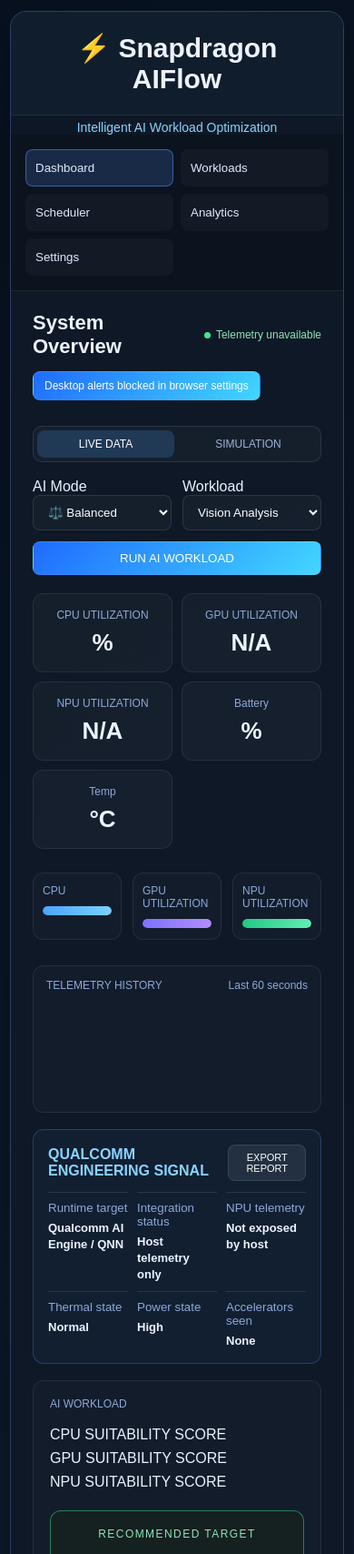
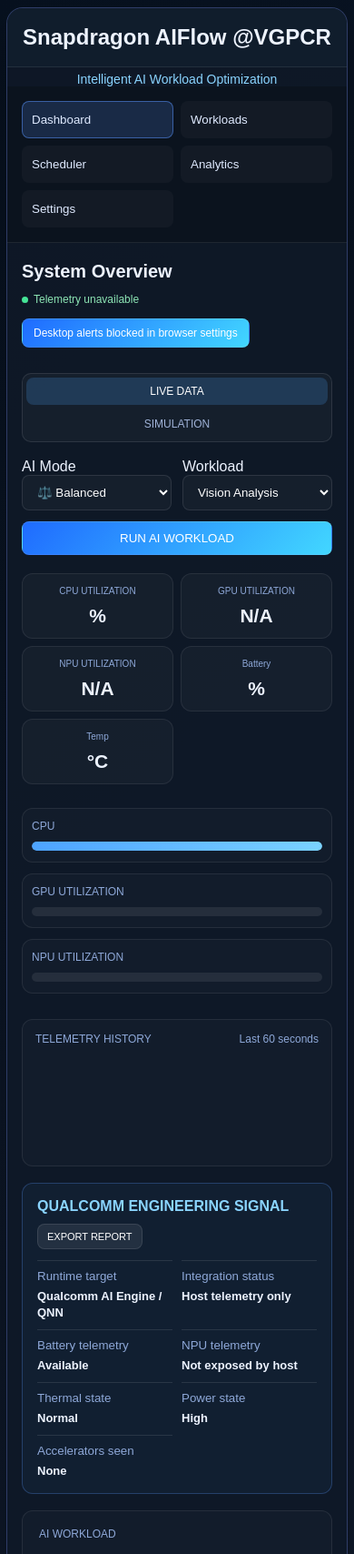
Before and after one commit to vgpcr2005-collab/-Snapdragon-AI-Flow, a FastAPI app: template templates/index.html in a window 390 px wide. Shown: the top 1708 px of the page at 91% size. Run offline with FastAPI, Linux system fonts and the light colour scheme; the template is opened without the code that fills it, so the values that code supplies are empty.

Commit message:
Update project

```diff
--- a/main.py
+++ b/main.py
@@ -1,8 +1,5 @@
-import json
 import os
 import platform
-import subprocess
-import time
 
 import psutil
 from fastapi import FastAPI, HTTPException, Query, Request
@@ -26,33 +23,19 @@ WORKLOADS = {
     "summarization": {"label": "Document Summarization", "type": "text", "complexity": "low", "latency": 420},
 }
 
-_battery_cache = {"value": None, "expires_at": 0.0}
-
-
 def read_windows_battery():
-    now = time.monotonic()
-    if now < _battery_cache["expires_at"]:
-        return _battery_cache["value"]
     try:
-        out = subprocess.check_output(
-            ["powershell", "-NoProfile", "-Command", "(Get-CimInstance -ClassName Win32_Battery | Select-Object -ExpandProperty EstimatedChargeRemaining -ErrorAction SilentlyContinue | Select-Object -First 1)"],
-            text=True,
-            stderr=subprocess.DEVNULL,
-        )
-        cleaned = out.strip()
-        if cleaned and cleaned.isdigit():
-            value = max(0, min(100, int(cleaned)))
-            _battery_cache.update(value=value, expires_at=now + 30)
-            return value
+        battery = psutil.sensors_battery()
+        if battery is not None and battery.percent is not None:
+            return round(battery.percent)
     except Exception:
         pass
-    _battery_cache.update(value=None, expires_at=now + 30)
     return None
 
 
 def read_windows_cpu_usage():
     try:
-        return int(psutil.cpu_percent(interval=0.1))
+        return round(psutil.cpu_percent(interval=1.0))
     except Exception:
         return 0
 
@@ -65,7 +48,7 @@ def read_temperature():
             return int(round(max(readings))), "sensor"
     except (AttributeError, OSError):
         pass
-    return None, "estimated"
+    return None, "unavailable"
 
 
 def read_system_metrics_details():
@@ -73,35 +56,39 @@ def read_system_metrics_details():
     battery_override = os.environ.get("AI_FLOW_BATTERY")
     temp_override = os.environ.get("AI_FLOW_TEMP")
 
-    cpu = int(cpu_override) if cpu_override and cpu_override.isdigit() else int(psutil.cpu_percent(interval=0.1))
+    cpu = int(cpu_override) if cpu_override and cpu_override.isdigit() else read_windows_cpu_usage()
 
     if platform.system() == "Windows":
         battery = read_windows_battery()
     else:
-        battery = psutil.sensors_battery().percent if psutil.sensors_battery() else None
+        battery_reading = psutil.sensors_battery()
+        battery = round(battery_reading.percent) if battery_reading and battery_reading.percent is not None else None
+    battery_source = "sensor" if battery is not None else "unavailable"
 
     if battery_override and battery_override.isdigit():
-        battery = int(battery_override)
+        battery = max(0, min(100, int(battery_override)))
+        battery_source = "override"
 
     if temp_override and temp_override.isdigit():
         temperature, temperature_source = int(temp_override), "override"
     else:
         temperature, temperature_source = read_temperature()
-        if temperature is None:
-            temperature = max(30, min(90, int(cpu * 0.6) + 30))
 
     gpu = 0
     npu = 0
 
-    if battery is None:
-        battery = 68
-
-    metrics = SystemMetrics(cpu=int(cpu), gpu=gpu, npu=npu, battery=int(battery), temperature=int(temperature))
-    return metrics, temperature_source
+    metrics = SystemMetrics(
+        cpu=max(0, min(100, int(cpu))),
+        gpu=gpu,
+        npu=npu,
+        battery=max(0, min(100, int(battery))) if battery is not None else None,
+        temperature=int(temperature) if temperature is not None else None,
+    )
+    return metrics, temperature_source, battery_source
 
 
 def read_system_metrics():
-    metrics, _ = read_system_metrics_details()
+    metrics, _, _ = read_system_metrics_details()
     return metrics
 
 
@@ -120,10 +107,11 @@ def build_workload(name: str = "Vision Analysis", workload_type: str = "vision",
 
 def make_response(workload_key: str = "vision", mode: str = "balanced", source: str = "live"):
     workload_config = WORKLOADS.get(workload_key, WORKLOADS["vision"])
-    metrics, temperature_source = read_system_metrics_details()
+    metrics, temperature_source, battery_source = read_system_metrics_details()
     if source == "simulation":
         metrics = SystemMetrics(cpu=24, gpu=38, npu=18, battery=71, temperature=43)
         temperature_source = "simulation"
+        battery_source = "simulation"
     workload = build_workload(
         name=workload_config["label"],
         workload_type=workload_config["type"],
@@ -136,7 +124,7 @@ def make_response(workload_key: str = "vision", mode: str = "balanced", source:
     health = SystemMonitor().summarize(metrics)
     runtime_status = "simulation profile" if source == "simulation" else "host telemetry only"
     alerts = []
-    if metrics.temperature > 80:
+    if metrics.temperature is not None and metrics.temperature > 80:
         alerts.append({
             "type": "thermal",
             "title": "High system temperature",
@@ -170,6 +158,7 @@ def make_response(workload_key: str = "vision", mode: str = "balanced", source:
         "runtime": "Qualcomm AI Engine / QNN",
         "runtime_status": runtime_status,
         "npu_telemetry": "available" if metrics.npu > 0 else "not exposed by host",
+        "battery_source": battery_source,
         "temperature_source": temperature_source,
         "gpu_telemetry": "available" if metrics.gpu > 0 else "not exposed by host",
         "alerts": alerts,
--- a/snapdragon_aiflow/models.py
+++ b/snapdragon_aiflow/models.py
@@ -6,8 +6,8 @@ class SystemMetrics:
     cpu: int = 0
     gpu: int = 0
     npu: int = 0
-    battery: int = 0
-    temperature: int = 0
+    battery: int | None = None
+    temperature: int | None = None
 
 
 @dataclass
--- a/snapdragon_aiflow/monitor.py
+++ b/snapdragon_aiflow/monitor.py
@@ -13,8 +13,8 @@ class SystemMonitor:
             "npu": metrics.npu,
             "battery": metrics.battery,
             "temperature": metrics.temperature,
-            "thermal_state": "hot" if metrics.temperature > 80 else "warm" if metrics.temperature > 60 else "normal",
-            "power_state": "low" if metrics.battery < 25 else "balanced" if metrics.battery < 70 else "high",
+            "thermal_state": "unknown" if metrics.temperature is None else "hot" if metrics.temperature > 80 else "warm" if metrics.temperature > 60 else "normal",
+            "power_state": "unknown" if metrics.battery is None else "low" if metrics.battery < 25 else "balanced" if metrics.battery < 70 else "high",
             "available_accelerators": [
                 name for name, value in {"gpu": metrics.gpu, "npu": metrics.npu}.items() if value > 0
             ],
--- a/templates/index.html
+++ b/templates/index.html
@@ -7,12 +7,13 @@
     <style>
       body {
         margin: 0;
+        min-width: 320px;
         background: linear-gradient(135deg, #07111f, #111b2d);
         color: #edf3ff;
         font-family: Arial, sans-serif;
       }
       .container {
-        width: 780px;
+        width: min(1100px, calc(100% - 40px));
         margin: 40px auto;
         background: rgba(15, 25, 40, 0.95);
         border: 1px solid rgba(122, 148, 255, 0.3);
@@ -36,7 +37,7 @@
       }
       .main {
         display: grid;
-        grid-template-columns: 210px 1fr;
+        grid-template-columns: 210px minmax(0, 1fr);
       }
       .sidebar {
         background: rgba(10, 18, 28, 0.7);
@@ -56,6 +57,7 @@
         color: #dfeaff;
       }
       .content {
+        min-width: 0;
         padding: 22px 24px 28px;
       }
       .content-heading {
@@ -125,21 +127,22 @@
       .section-panel { color: #d8e0f2; line-height: 1.6; }
       .section-panel[hidden] { display: none; }
       .metrics {
-        display: flex;
-        justify-content: space-between;
-        gap: 20px;
+        display: grid;
+        grid-template-columns: repeat(3, minmax(0, 1fr));
+        gap: 12px;
         margin: 20px 0 26px;
       }
       .metric {
-        flex: 1;
+        min-width: 0;
+        box-sizing: border-box;
         background: rgba(255,255,255,0.03);
         border: 1px solid rgba(255,255,255,0.08);
         border-radius: 12px;
         padding: 16px 14px;
         text-align: center;
       }
-      .metric .label { color: #8ea8d8; font-size: 12px; }
-      .metric .value { font-size: 26px; font-weight: bold; margin-top: 8px; }
+      .metric .label { color: #8ea8d8; font-size: 11px; line-height: 1.4; }
+      .metric .value { font-size: 24px; font-weight: bold; margin-top: 8px; overflow-wrap: anywhere; }
       .bar-row {
         display: grid;
         grid-template-columns: repeat(3, minmax(0, 1fr));
@@ -270,13 +273,30 @@
         .sidebar { border-right: 0; border-bottom: 1px solid rgba(255,255,255,0.08); }
         .nav { display: grid; grid-template-columns: repeat(2, minmax(0, 1fr)); gap: 8px; }
         .nav-button { margin-bottom: 0; }
-        .metrics { display: grid; grid-template-columns: repeat(2, minmax(0, 1fr)); gap: 10px; }
+        .metrics { grid-template-columns: repeat(2, minmax(0, 1fr)); gap: 10px; }
+        .content { padding: 20px 16px 24px; }
+        .engineering-grid { grid-template-columns: repeat(2, minmax(0, 1fr)); }
+      }
+      @media (max-width: 520px) {
+        .container { width: calc(100% - 16px); margin: 8px auto; }
+        .header { padding: 18px 12px; font-size: 24px; }
+        .content-heading { align-items: flex-start; flex-direction: column; }
+        .content-heading .section-title { font-size: 20px; }
+        .metrics { gap: 8px; }
+        .metric { padding: 12px 8px; }
+        .metric .label { font-size: 10px; }
+        .metric .value { font-size: 21px; }
+        .bar-row { grid-template-columns: 1fr; }
+        .engineering-grid { grid-template-columns: 1fr 1fr; }
+        .engineering-heading { align-items: flex-start; flex-direction: column; }
+        .source-toggle { flex-wrap: wrap; }
+        .workload-name { font-size: 21px; overflow-wrap: anywhere; }
       }
     </style>
   </head>
   <body>
     <div class="container">
-      <div class="header">⚡ Snapdragon AIFlow</div>
+      <div class="header"> Snapdragon AIFlow  @VGPCR</div>
       <div class="subheader">Intelligent AI Workload Optimization</div>
 
       <div class="main">
@@ -345,11 +365,11 @@
             </div>
             <div class="metric">
               <div class="label">Battery</div>
-              <div class="value">{{ battery }}%</div>
+              <div class="value">{{ battery ~ '%' if battery is not none else 'N/A' }}</div>
             </div>
             <div class="metric">
               <div class="label">Temp</div>
-              <div class="value">{{ temperature }}°C</div>
+              <div class="value">{{ temperature ~ '°C' if temperature is not none else 'N/A' }}</div>
             </div>
           </div>
 
@@ -360,11 +380,11 @@
             </div>
             <div class="bar-card">
               <div class="bar-label">GPU UTILIZATION</div>
-              <div class="bar"><div class="fill gpu-fill" style="width: {{ gpu }}%;"></div></div>
+              <div class="bar"><div class="fill gpu-fill" style="width: {{ gpu or 0 }}%;"></div></div>
             </div>
             <div class="bar-card">
               <div class="bar-label">NPU UTILIZATION</div>
-              <div class="bar"><div class="fill npu-fill" style="width: {{ npu }}%;"></div></div>
+              <div class="bar"><div class="fill npu-fill" style="width: {{ npu or 0 }}%;"></div></div>
             </div>
           </div>
 
@@ -381,6 +401,7 @@
             <div class="engineering-grid">
               <div class="engineering-item"><small>Runtime target</small><span id="runtimeValue">Qualcomm AI Engine / QNN</span></div>
               <div class="engineering-item"><small>Integration status</small><span id="runtimeStatus">Host telemetry only</span></div>
+              <div class="engineering-item"><small>Battery telemetry</small><span id="batteryStatus">Available</span></div>
               <div class="engineering-item"><small>NPU telemetry</small><span id="npuStatus">Not exposed by host</span></div>
               <div class="engineering-item"><small>Thermal state</small><span id="thermalValue">Normal</span></div>
               <div class="engineering-item"><small>Power state</small><span id="powerValue">High</span></div>
@@ -484,10 +505,8 @@
         settings: ['Settings', 'Use Live Data for device readings or Simulation for a stable product demonstration.']
       };
 
-      function smooth(values, nextValue) {
-        const recent = values.slice(-4);
-        recent.push(Number(nextValue));
-        return Math.round(recent.reduce((sum, value) => sum + value, 0) / recent.length);
+      function formatReading(value, unit) {
+        return value === null || value === undefined ? 'N/A' : value + unit;
       }
 
       function drawHistory() {
@@ -530,12 +549,12 @@
           const response = await fetch(`/api/evaluate?mode=${encodeURIComponent(mode)}&workload=${encodeURIComponent(workload)}&source=${dataSource}`);
           const result = await response.json();
           latestResult = result;
-          const cpu = smooth(history.cpu, result.cpu);
-          const battery = smooth(history.battery, result.battery);
-          const temperature = smooth(history.temperature, result.temperature);
-          history.cpu.push(cpu);
-          history.battery.push(battery);
-          history.temperature.push(temperature);
+          const cpu = result.cpu;
+          const battery = result.battery;
+          const temperature = result.temperature;
+          Object.entries({ cpu, battery, temperature }).forEach(([key, value]) => {
+            if (Number.isFinite(value)) history[key].push(value);
+          });
           Object.keys(history).forEach((key) => { if (history[key].length > 30) history[key].shift(); });
 
           document.querySelector('.workload-name').textContent = result.workload_name;
@@ -544,12 +563,12 @@
           const npuText = result.npu === null ? 'N/A' : result.npu + '%';
           document.querySelectorAll('.metric .value')[1].textContent = gpuText;
           document.querySelectorAll('.metric .value')[2].textContent = npuText;
-          document.querySelectorAll('.metric .value')[3].textContent = battery + '%';
-          document.querySelectorAll('.metric .value')[4].textContent = temperature + '°C';
+          document.querySelectorAll('.metric .value')[3].textContent = formatReading(battery, '%');
+          document.querySelectorAll('.metric .value')[4].textContent = formatReading(temperature, '°C');
 
           document.querySelectorAll('.fill')[0].style.width = cpu + '%';
-          document.querySelectorAll('.fill')[1].style.width = (result.gpu || 0) + '%';
-          document.querySelectorAll('.fill')[2].style.width = (result.npu || 0) + '%';
+          document.querySelectorAll('.fill')[1].style.width = (result.gpu ?? 0) + '%';
+          document.querySelectorAll('.fill')[2].style.width = (result.npu ?? 0) + '%';
 
           document.querySelectorAll('.score-row strong')[0].textContent = result.cpu_score;
           document.querySelectorAll('.score-row strong')[1].textContent = result.gpu_score;
@@ -562,6 +581,7 @@
           document.getElementById('npuStatus').textContent = result.npu_telemetry;
           document.getElementById('thermalValue').textContent = result.thermal_state + ' (' + result.temperature_source + ')';
           document.getElementById('powerValue').textContent = result.power_state;
+          document.getElementById('batteryStatus').textContent = result.battery_source;
           document.getElementById('acceleratorValue').textContent = result.available_accelerators.length ? result.available_accelerators.join(', ').toUpperCase() : 'None detected';
           updateResourceAlert(dataSource === 'live' ? result.alerts : []);
           drawHistory();
```
Also changed, not shown: snapdragon_aiflow/decision_engine.py (+6 -5 lines), snapdragon_aiflow/scheduler.py (+6 -6 lines), tests/test_scheduler.py (+33 -1 lines).
